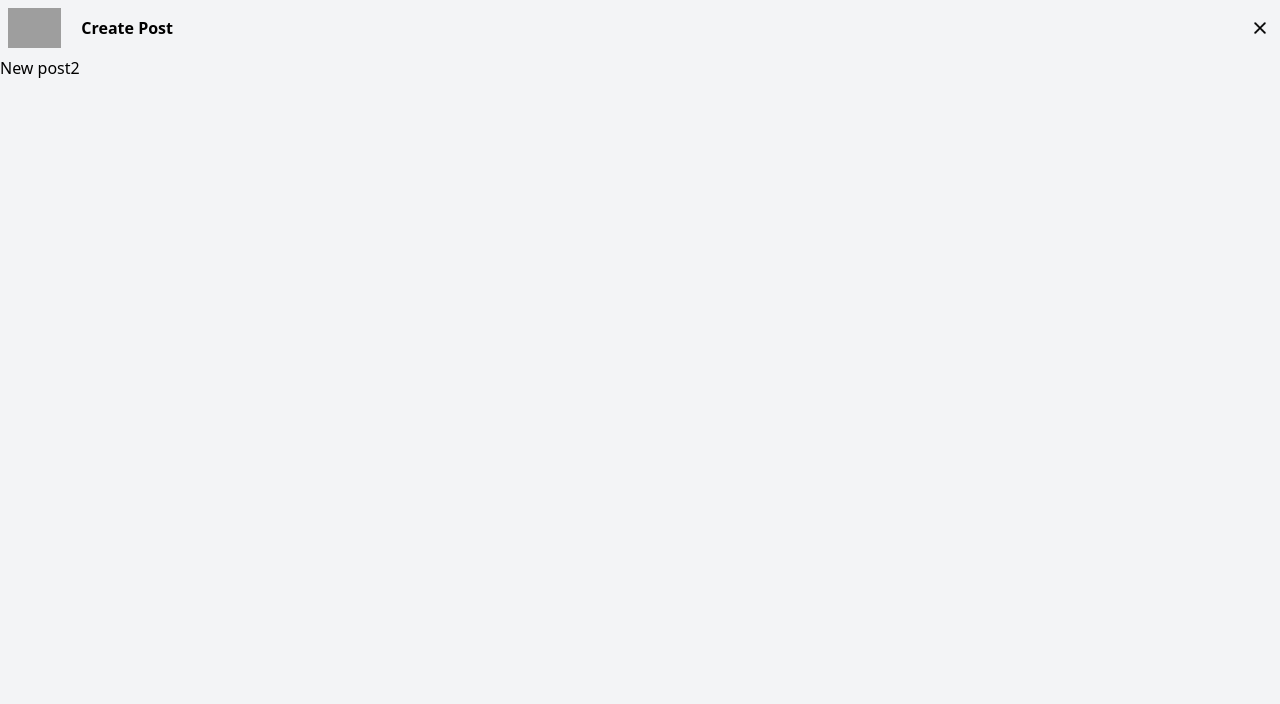
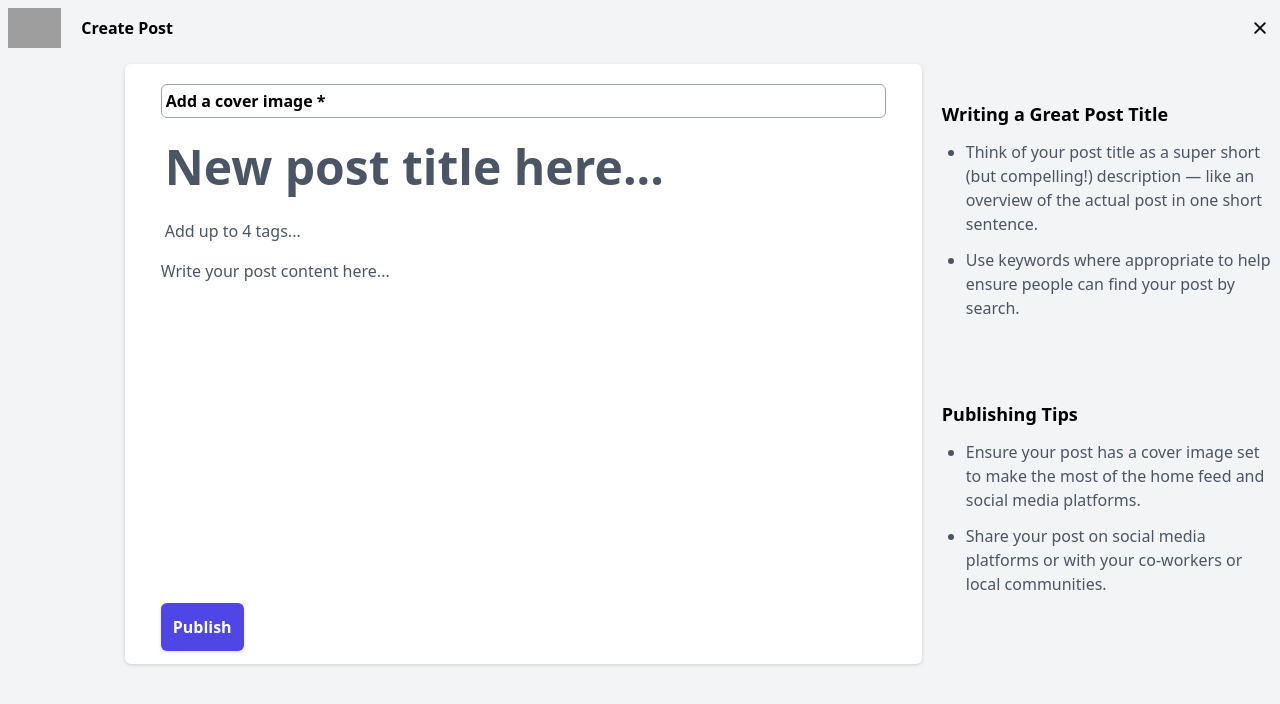
Before and after one commit to RichardGD7/react-DEVpage-challenge, a React (Vite) app: page /new-post in a window 1280 px wide. Shown: the top 704 px of the page. Built offline with nearby package versions, Linux system fonts and the light colour scheme; sample sign-in values are in the browser's storage; grey boxes are pictures that could not be loaded.

Commit message:
form in new post page added and also the connection with the API, pending add method for tags

```diff
--- a/src/components/CreateAccountForm.jsx
+++ b/src/components/CreateAccountForm.jsx
@@ -36,7 +36,7 @@ export default function CreateAccountForm() {
     } else if (responseData?.data?._id) {
       localStorage.setItem("token", responseData?.data?._id);
       localStorage.setItem("imgProfileUser", responseData?.data?.imgprofile);
-      localStorage.setItem("username", responseData?.data?.username);
+      localStorage.setItem("nameUser", responseData?.data?.name);
       navigate("/");
     } else {
       setError("root", { message: "Invalid data, change it and try again" });
--- a/src/components/CreateNewPost.jsx
+++ b/src/components/CreateNewPost.jsx
@@ -1,3 +1,146 @@
+import { useForm } from "react-hook-form";
+
 export default function CreateNewPost() {
-  return <h1>New post2</h1>;
+  const token = localStorage.getItem("token");
+  const {
+    register,
+    handleSubmit,
+    formState: { errors },
+  } = useForm();
+  const imgprofile = localStorage.getItem("imgProfileUser");
+  const nameUser = localStorage.getItem("nameUser");
+
+  async function onPublish(data) {
+    const response = await fetch("http://localhost:5000/api/posts", {
+      method: "POST",
+      body: JSON.stringify({
+        description: data.description,
+        img: data.img,
+        imgprofile: imgprofile,
+        name: nameUser,
+        title: data.title,
+      }),
+      headers: {
+        "Content-Type": "application/json",
+        bearerauth: `${token}`,
+      },
+    });
+
+    const responseData = await response.json();
+    console.log(responseData);
+  }
+
+  return (
+    <div className="grid grid-cols-11 gap-5 m-auto p-2 max-w-[1280px]">
+      <section className="col-start-2 col-span-7">
+        <div>
+          <div className="bg-white drop-shadow rounded-md px-9">
+            <form
+              onSubmit={handleSubmit(onPublish)}
+              className="pt-5 flex flex-col gap-3 h-screen max-h-[600px]"
+            >
+              <input
+                placeholder={`${
+                  errors.img ? "Cover image required" : "Add a cover image *"
+                }`}
+                className={`border rounded-md p-1 font-semibold placeholder:text-black ${
+                  errors.img
+                    ? "border-red-600 placeholder:text-red-600"
+                    : "border-gray-400"
+                }  `}
+                type="text"
+                {...register("img", {
+                  required: { value: true, message: "Cover image required" },
+                })}
+              />
+
+              <input
+                placeholder={`${
+                  errors.title ? "Title required" : "New post title here..."
+                }`}
+                className={`rounded-md p-1 w-full font-bold text-5xl  ${
+                  errors.title
+                    ? "border-red-600 placeholder:text-red-600"
+                    : "border-gray-400 placeholder:text-gray-600"
+                }`}
+                type="text"
+                {...register("title", {
+                  required: { value: true, message: "Title required" },
+                })}
+              />
+
+              <input
+                placeholder={`${
+                  errors.tags ? "Tags required" : "Add up to 4 tags..."
+                }`}
+                className={`rounded-md p-1 w-full text-md placeholder:text-gray-600 ${
+                  errors.tags
+                    ? "border-red-600 placeholder:text-red-600"
+                    : "border-gray-400 placeholder:text-gray-600"
+                }`}
+                type="text"
+                {...register("tags", {
+                  required: { value: true, message: "Tags required" },
+                })}
+              />
+
+              <input
+                placeholder={`${
+                  errors.description
+                    ? "Post content required"
+                    : "Write your post content here..."
+                }`}
+                className={`rounded-md pb-72 w-full text-md ${
+                  errors.description
+                    ? "border-red-600 placeholder:text-red-600"
+                    : "border-gray-400 placeholder:text-gray-600"
+                }`}
+                type="text"
+                {...register("description", {
+                  required: { value: true, message: "Post content required" },
+                })}
+              />
+
+              <div className="py-5">
+                <input
+                  type="submit"
+                  value="Publish"
+                  className="bg-indigo-600 text-white font-semibold p-3 rounded-md drop-shadow"
+                />
+              </div>
+            </form>
+          </div>
+        </div>
+      </section>
+      <section className="col-span-3 pt-9">
+        <div>
+          <p className="font-bold pb-3 text-lg">Writing a Great Post Title</p>
+          <ul className="list-disc pl-6">
+            <li className="text-gray-600 pb-3">
+              Think of your post title as a super short (but compelling!)
+              description — like an overview of the actual post in one short
+              sentence.
+            </li>
+            <li className="text-gray-600">
+              Use keywords where appropriate to help ensure people can find your
+              post by search.
+            </li>
+          </ul>
+        </div>
+        <div className="pt-20">
+          <p className="font-bold pb-3 text-lg">Publishing Tips</p>
+          <ul className="list-disc pl-6">
+            <li className="text-gray-600 pb-3">
+              Ensure your post has a cover image set to make the most of the
+              home feed and social media platforms.
+            </li>
+            <li className="text-gray-600">
+              Share your post on social media platforms or with your co-workers
+              or local communities.
+            </li>
+          </ul>
+        </div>
+      </section>
+    </div>
+  );
 }
--- a/src/components/LoginForm.jsx
+++ b/src/components/LoginForm.jsx
@@ -35,10 +35,11 @@ export default function LoginForm() {
         if (data?.token) {
           localStorage.setItem("token", data.token);
           localStorage.setItem("imgProfileUser", data?.imgprofile);
-          localStorage.setItem("username", data?.username);
+          // localStorage.setItem("username", data?.username);
+          localStorage.setItem("nameUser", data?.name);
           setIsLoading(false);
           setIsFailed(false);
-          navigate("/"); //Pendiente cambiar a Home
+          navigate("/");
         } else {
           setIsLoading(false);
           setIsFailed(true);
```
